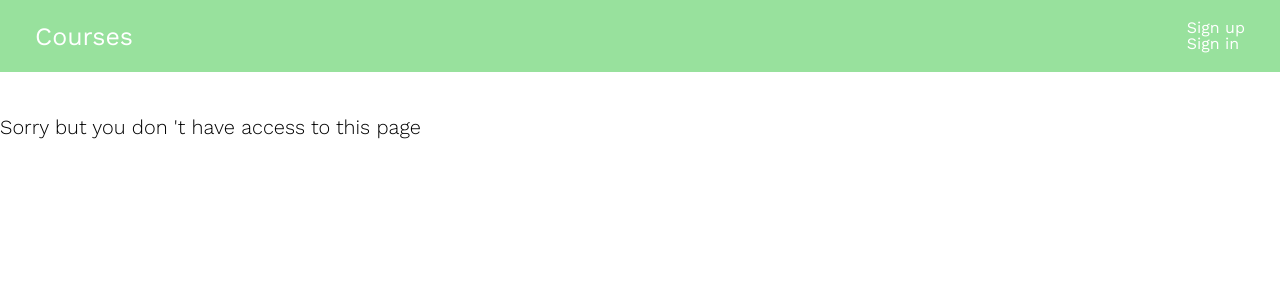
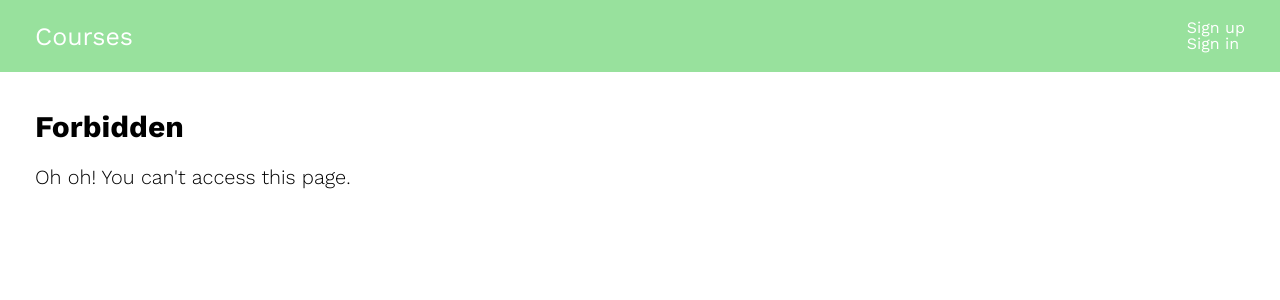
Before and after one commit to jamesbdev/fullstack-js-unit-10, a React (Vite) app in the folder client/vite-project/: page /forbidden in a window 1280 px wide. Shown: the top 300 px of the page. Built offline with nearby package versions, Linux system fonts and the light colour scheme.

Commit message:
add error messages

```diff
--- a/client/vite-project/src/components/Forbidden.jsx
+++ b/client/vite-project/src/components/Forbidden.jsx
@@ -1,6 +1,11 @@
 const Forbidden = () => {
     return(
-        <p>Sorry but you don &apos;t have access to this page</p>
+        <main>
+        <div className="wrap">
+            <h2>Forbidden</h2>
+            <p>Oh oh! You can&apos;t access this page.</p>
+        </div>
+    </main>
     )
 }
 
--- a/client/vite-project/src/components/PrivateRoute.jsx
+++ b/client/vite-project/src/components/PrivateRoute.jsx
@@ -2,7 +2,7 @@ import { useContext, useEffect } from "react";
 import { UserContext } from "../context/UserContext";
 import { Outlet, useNavigate } from "react-router-dom";
 
-
+//higher order component for private routes
 const PrivateRoute = () => {
     //access authorized user from context
     const { authUser } = useContext(UserContext);
```
Also changed, not shown: client/vite-project/src/components/AddModule.jsx (added, +27 -0 lines), client/vite-project/src/components/Error.jsx (added, +11 -0 lines).
